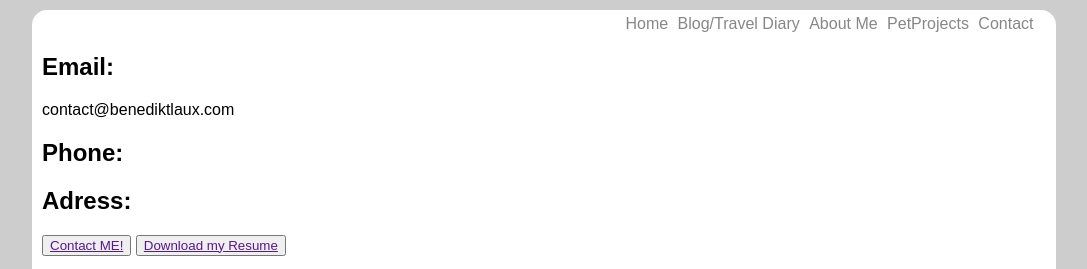
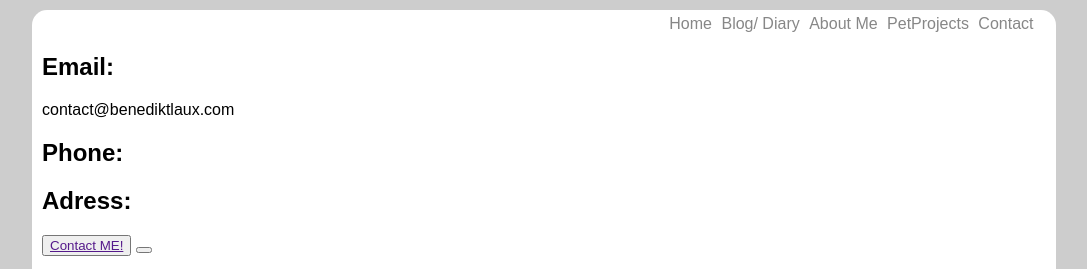
Before and after one commit to benedicere-code/benedicere-code.github.io, a plain HTML site: page pages/contact.html in a window 1280 px wide. Shown: the top 269 px of the page, without its empty margins (96-1183 px from the left). Drawn offline with Linux system fonts and the light colour scheme.

Commit message:
Update contact.html

```diff
--- a/pages/contact.html
+++ b/pages/contact.html
@@ -19,7 +19,7 @@
     <div class="top_navbar">
       <ul>
         <li id="home" ><a href="../index.html">Home<a></li>
-        <li id="blog" ><a href="../pages/blog.html">Blog/Travel Diary<a></li>
+        <li id="blog" ><a href="../pages/blog.html">Blog/ Diary<a></li>
         <li id="about_me"> <a href="../pages/about_me.html">About Me<a></li>
         <li id="pp"> <a href="../pages/petprojects.html">PetProjects<a></li>
         <li id="contact"> <a href="../pages/contact.html">Contact<a></li>
@@ -43,7 +43,7 @@
               <!-- TODO: Form -->
 
               <!-- TODO: Resume/CV Download -->
-              <button ><a href="">Download my Resume</a></button>
+              <button ><a href=""> </a></button>
 
                 <!-- TODO: Bottom Social Icons(Instagram,Facebook,...) -->
           <div class="footer_social_icons">
@@ -53,7 +53,7 @@
               <li><a  href="#"> <i class="fa fa-twitter"></i></a></li>
               <li><a  href="#"> <i class="fa fa-youtube"></i></a></li>
               <li><a  href="#"> <i class="fa fa-linkedin"></i></a></li>
-              <li><a  href="#">back to Homepage</a></li>
+              <li><a  href="../index.html">back to Homepage</a></li>
             </ol>
           </div>
         </div>
```
